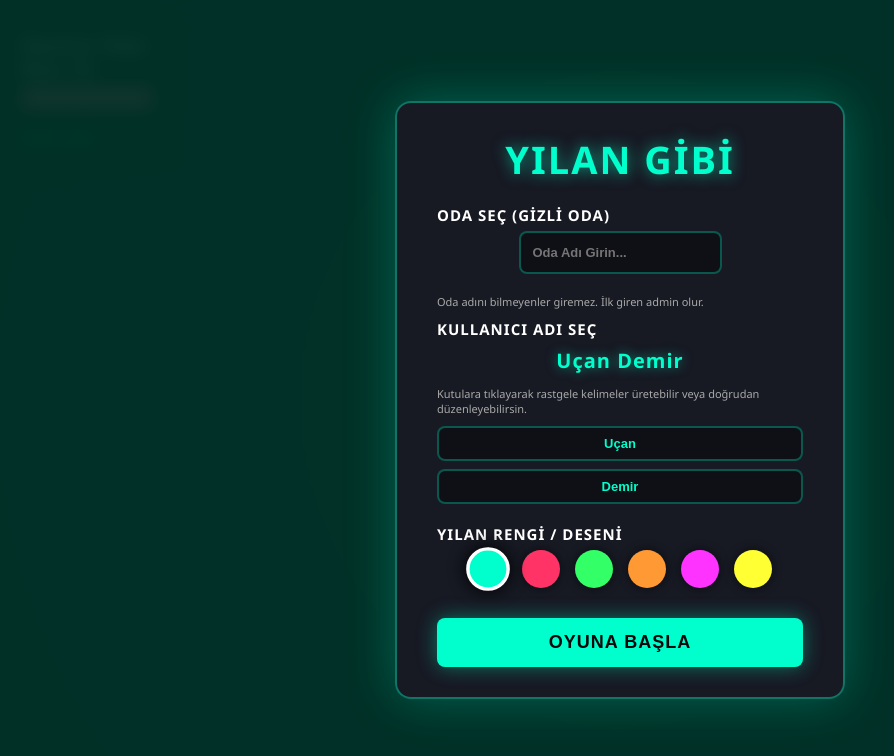
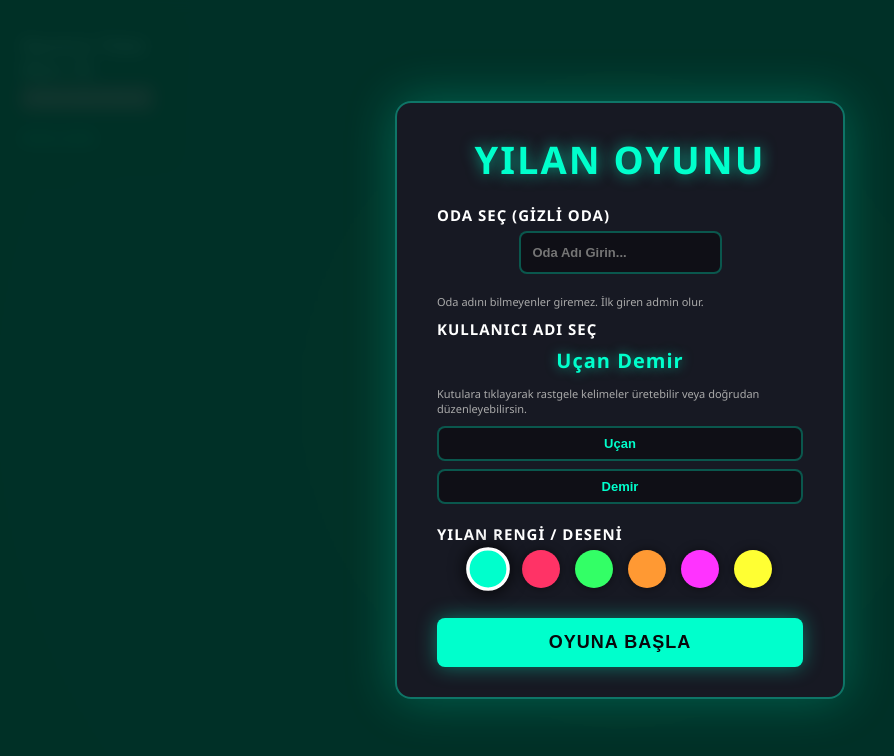
Before and after one commit to umtyldz/yilan, a website: page index.html in a window 1280 px wide. Shown: the whole page, without its empty margins (20-914 px from the left). Drawn offline with nearby package versions, Linux system fonts and the light colour scheme; no server answers.

Commit message:
Ana giriş başlığını YILAN OYUNU olarak değiştir

```diff
--- a/index.html
+++ b/index.html
@@ -9,7 +9,7 @@
 <body>
     <div id="start-screen">
         <div class="start-content">
-            <h1>YILAN GİBİ</h1>
+            <h1>YILAN OYUNU</h1>
 
             <div class="section-title">Oda Seç (Gizli Oda)</div>
             <input type="text" id="room-input" placeholder="Oda Adı Girin..." class="word-input" style="cursor: text; text-align: left; padding: 12px; margin-bottom: 20px;">
```
